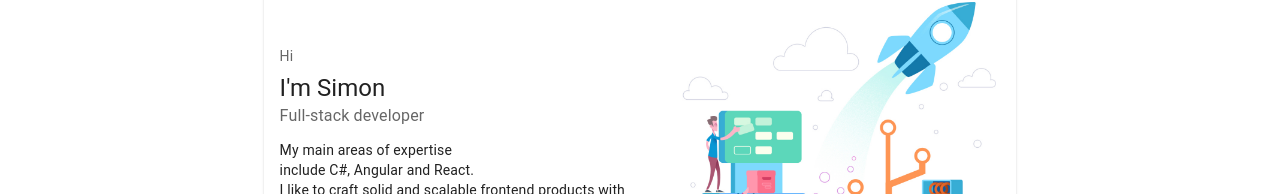
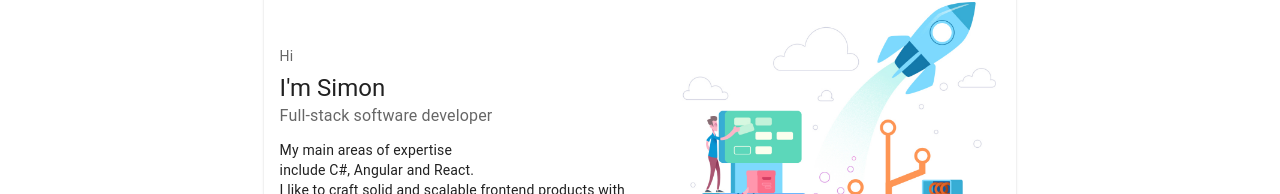
Before and after one commit to Simplify4Me2/my-awesome-website, a React (Create React App) app in the folder my-resume-react-app/: page / in a window 1280 px wide. Shown: the part 114-308 px from the top of the page. Built offline with nearby package versions, Linux system fonts and the light colour scheme.

Commit message:
Update content

```diff
--- a/my-resume-react-app/src/home/introduction-card.tsx
+++ b/my-resume-react-app/src/home/introduction-card.tsx
@@ -19,7 +19,7 @@ export const IntroductionCard: React.FC = (props) => {
             I'm Simon
           </Typography>
           <Typography sx={{ mb: 1.5 }} color="text.secondary">
-            Full-stack developer
+            Full-stack software developer
           </Typography>
           <Typography variant="body2">
             My main areas of expertise
```
